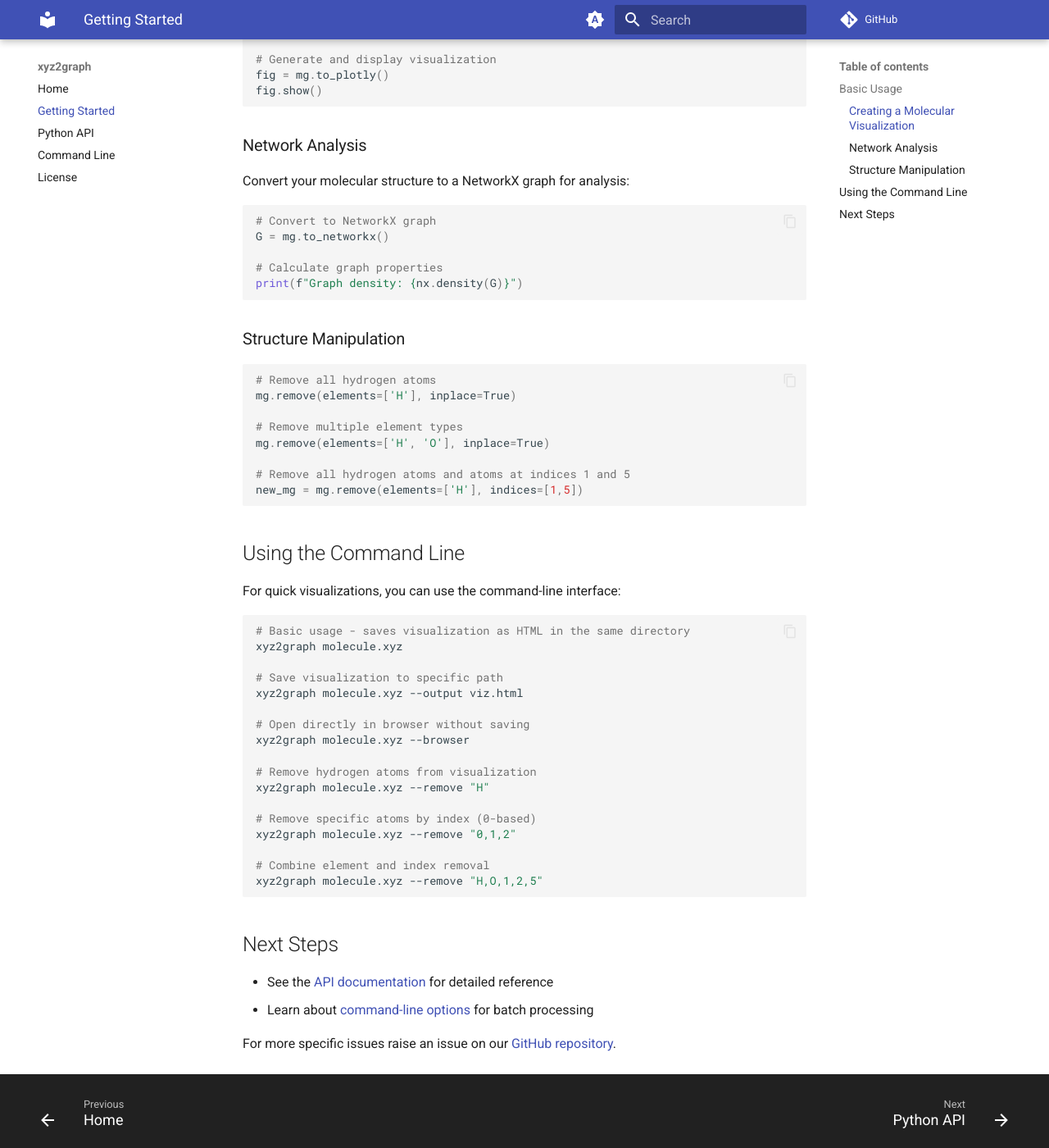
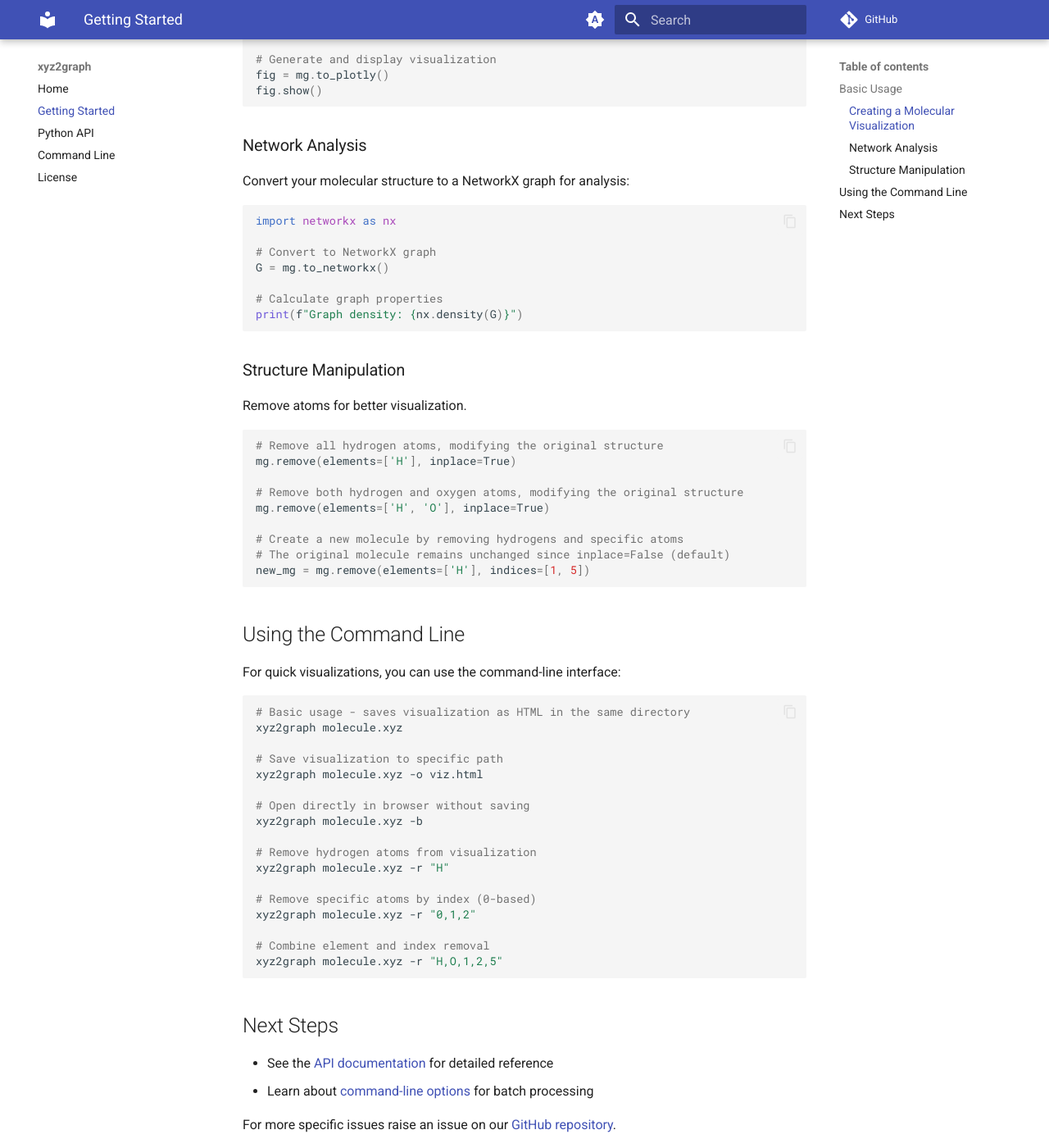
Before and after one commit to zotko/xyz2graph, an MkDocs documentation site: the page built from docs/getting-started.md, in a window 1280 px wide and 1400 px high, scrolled down 484 px. Shown: the whole window at 82% size. Built offline with MkDocs 1.6.1 and Material for MkDocs 9.7.7, drawn with Linux system fonts in a browser that asks for light colours; comment, search, counter and statistics services are not loaded.

````diff
--- a/docs/getting-started.md
+++ b/docs/getting-started.md
@@ -27,6 +27,8 @@
 Convert your molecular structure to a NetworkX graph for analysis:
 
 ```python
+import networkx as nx
+
 # Convert to NetworkX graph
 G = mg.to_networkx()
 
@@ -36,15 +38,18 @@
 
 ### Structure Manipulation
 
+Remove atoms for better visualization.
+
 ```python
-# Remove all hydrogen atoms
+# Remove all hydrogen atoms, modifying the original structure
 mg.remove(elements=['H'], inplace=True)
 
-# Remove multiple element types
+# Remove both hydrogen and oxygen atoms, modifying the original structure
 mg.remove(elements=['H', 'O'], inplace=True)
 
-# Remove all hydrogen atoms and atoms at indices 1 and 5
-new_mg = mg.remove(elements=['H'], indices=[1,5])
+# Create a new molecule by removing hydrogens and specific atoms
+# The original molecule remains unchanged since inplace=False (default)
+new_mg = mg.remove(elements=['H'], indices=[1, 5])
 ```
 
 ## Using the Command Line
@@ -56,19 +61,19 @@
 xyz2graph molecule.xyz
 
 # Save visualization to specific path
-xyz2graph molecule.xyz --output viz.html
+xyz2graph molecule.xyz -o viz.html
 
 # Open directly in browser without saving
-xyz2graph molecule.xyz --browser
+xyz2graph molecule.xyz -b
 
 # Remove hydrogen atoms from visualization
-xyz2graph molecule.xyz --remove "H"
+xyz2graph molecule.xyz -r "H"
 
 # Remove specific atoms by index (0-based)
-xyz2graph molecule.xyz --remove "0,1,2"
+xyz2graph molecule.xyz -r "0,1,2"
 
 # Combine element and index removal
-xyz2graph molecule.xyz --remove "H,O,1,2,5"
+xyz2graph molecule.xyz -r "H,O,1,2,5"
 ```
 
 ## Next Steps
````
Also changed, not shown: README.md (+1 -4 lines), docs/cli.md (+4 -4 lines), docs/python.md (+7 -0 lines), 3 other files.
